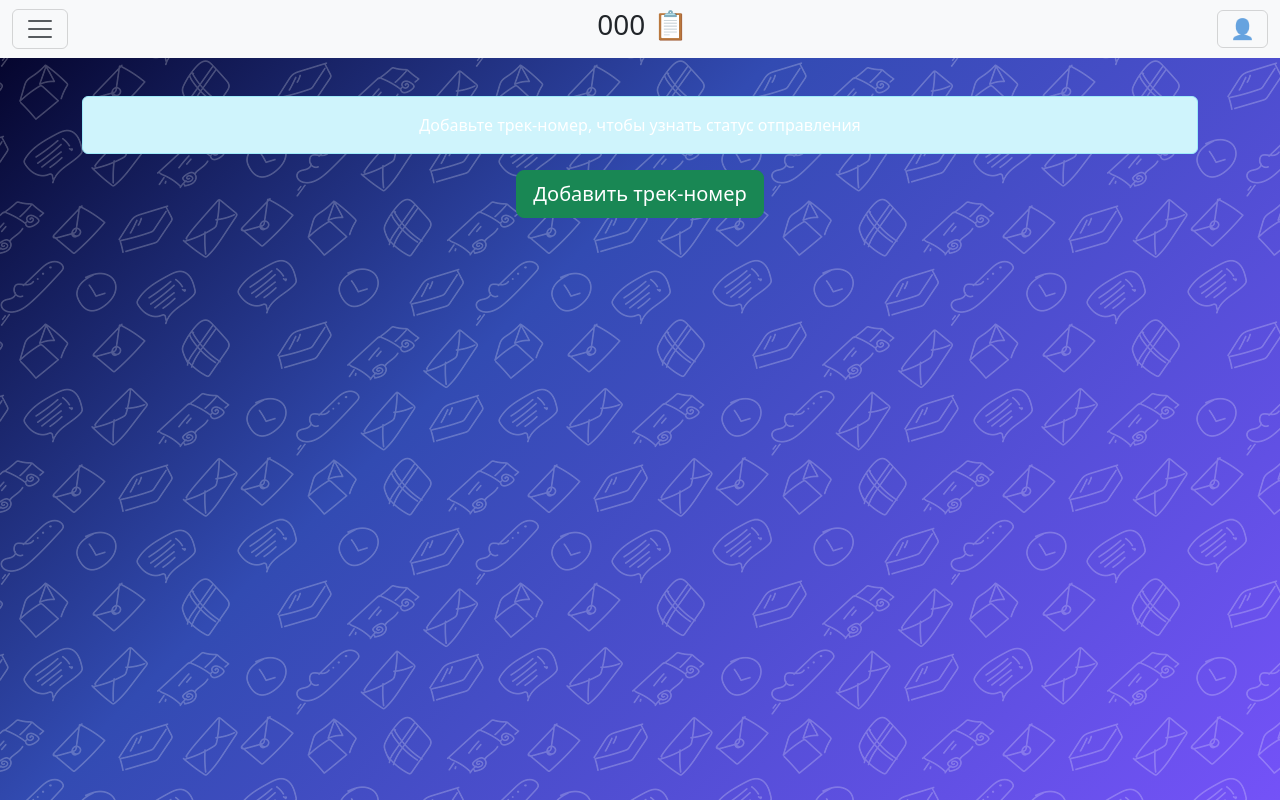
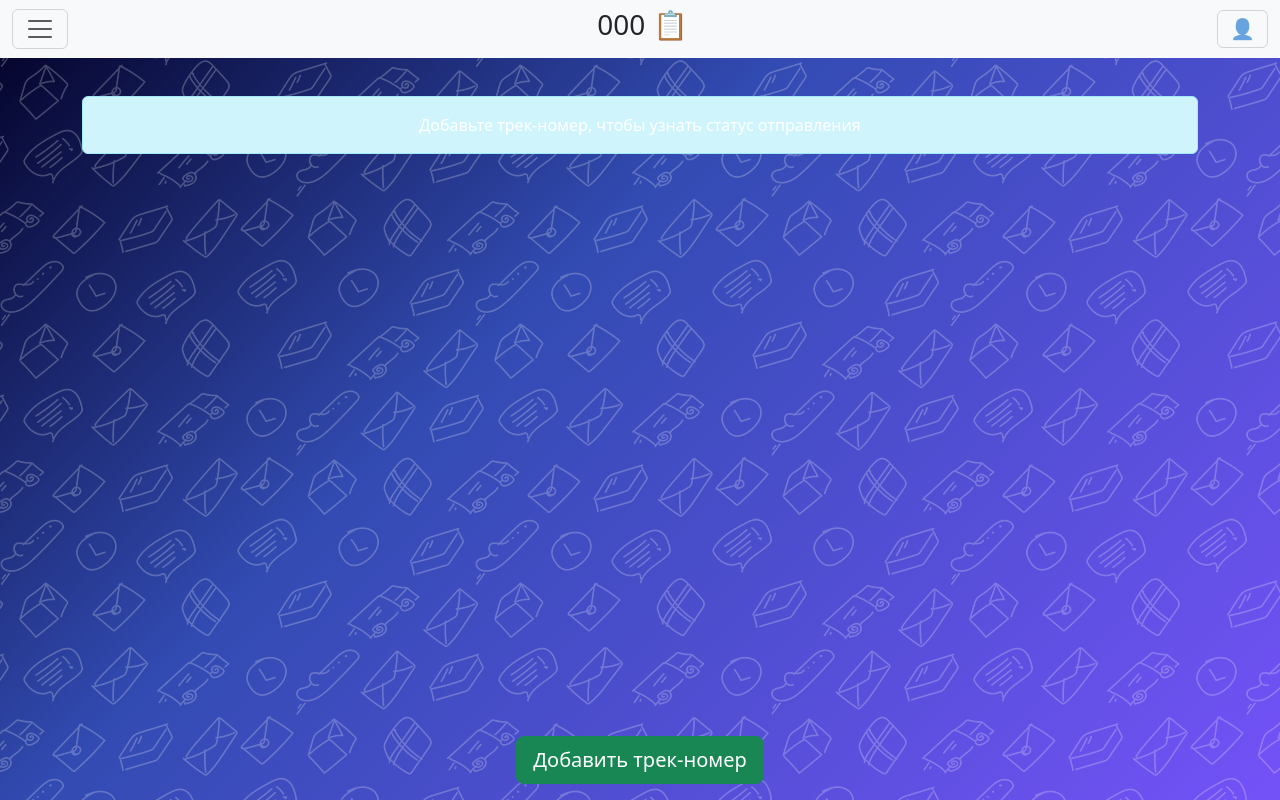
Before and after one commit to Alex-Gryadkin/alina_cargo, a Django app: page /packages/ in a window 1280 px wide. Run offline with Django 4.2, Linux system fonts and the light colour scheme; a user stored in the database is signed in; tables that the repository leaves empty hold one stand-in row (values such as "Sample post"); data that the repository does not hold is empty; some libraries are stand-ins or nearby versions.

Commit message:
Packages: add button always on screen

```diff
--- a/assets/js/packages.js
+++ b/assets/js/packages.js
@@ -1,4 +1,5 @@
 function DeleteTrackId(trackid) {
+    var trackidDelModalEl = new bootstrap.Modal(document.getElementById('trackidDelModal'))
     $('#deltrackid').html(trackid)
     $('#trackIdDelConfirmBtn').click(function(){
         $.ajax({
@@ -54,7 +55,6 @@ function ToggleFilter(status){
 }
 
 $(document).ready(function(){
-    var trackidDelModalEl = new bootstrap.Modal(document.getElementById('trackidDelModal'))
     var trackidAddModalEl = new bootstrap.Modal(document.getElementById('trackidAddModal'))
 
     UpdateFilters();
--- a/packages/templates/packages.html
+++ b/packages/templates/packages.html
@@ -43,7 +43,7 @@
 <div class="row align-items-top h-100">
 
     <!-- Packages list -->
-    <div class="col-12 pt-5" id="packageslist">
+    <div class="col-12 py-5" id="packageslist">
         {% if not is_activated %}
             <div class="alert alert-warning">
 
@@ -69,7 +69,7 @@
 
 <!-- Button Package Add -->
         {% if is_activated %}
-        <div  class="mt-3 mb-4 text-center" id="addtrackwrap">
+        <div  class="mt-3 mb-3 text-center fixed-bottom" id="addtrackwrap">
             <button type="button" class="btn btn-success btn-lg" id="trackidAddOpenModalBtn">
               Добавить трек-номер
             </button>
```
